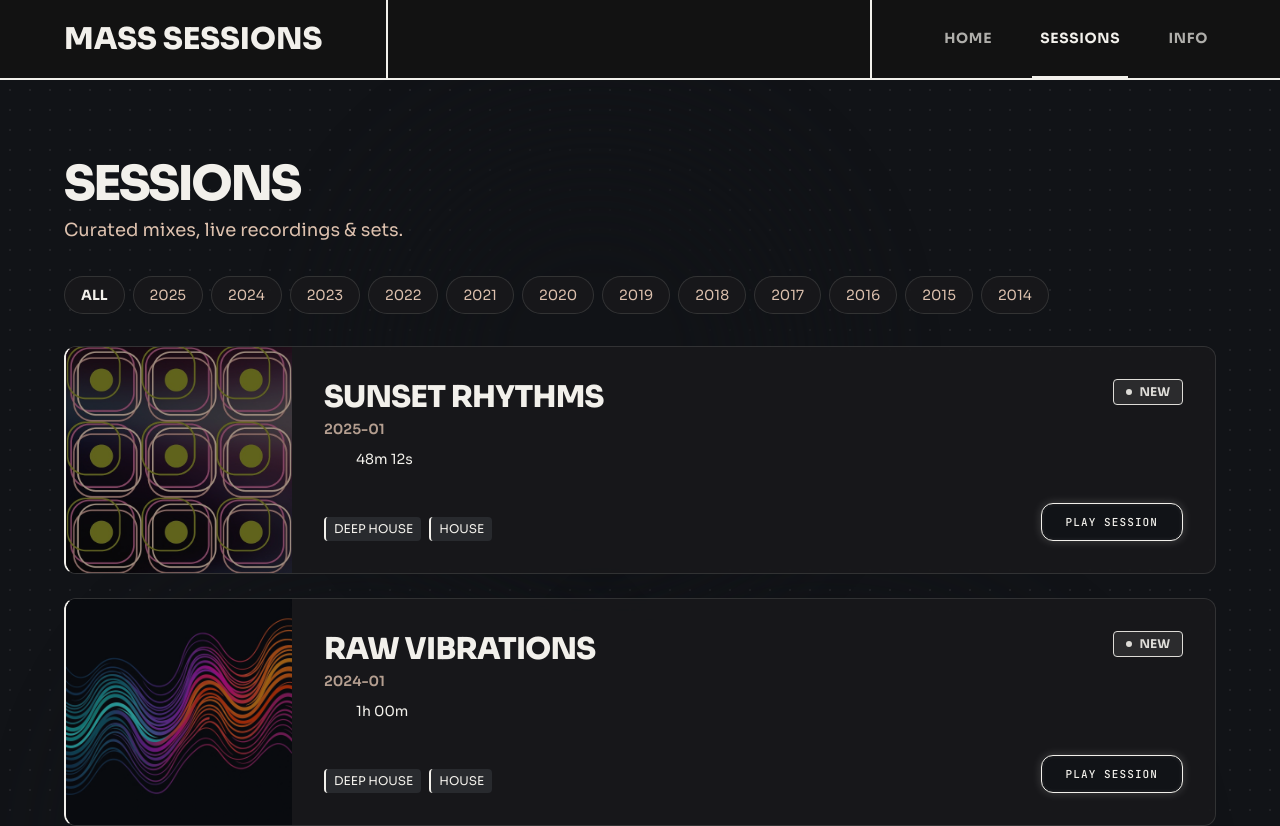
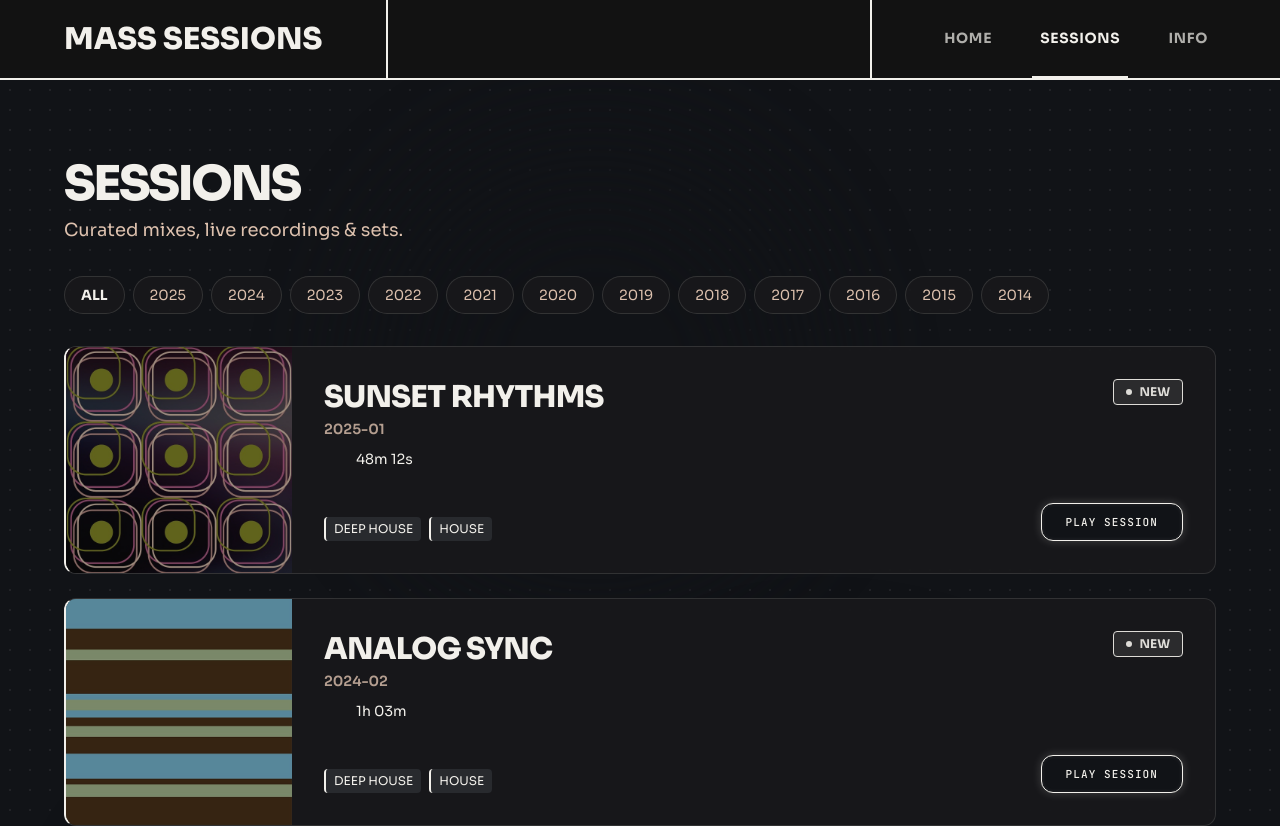
Before and after one commit to andres-manzanera/mass-sessions, a Next.js app: page /sessions in a window 1280 px wide. Shown: the top 826 px of the page. Built offline with nearby package versions, Linux system fonts and the light colour scheme.

Commit message:
feat: add Ben Klock - Analog Sync session using user-provided image

```diff
--- a/src/app/sessions/page.tsx
+++ b/src/app/sessions/page.tsx
@@ -57,7 +57,17 @@ const SESSIONS_DATA: Session[] = [
     genres: ["DEEP HOUSE", "HOUSE"],
     image: "/session_kerri_pattern.png",
     audioUrl: "https://mass-sessions.and7pm.com/wp-content/uploads/2024/01/2024-01.mp3",
-    date: "2024-01",
+    date: "2024-01"
+  },
+  {
+    id: "analog-sync",
+    title: "ANALOG SYNC",
+    artist: "BEN KLOCK (BERLIN)",
+    duration: "1h 03m",
+    genres: ["DEEP HOUSE", "HOUSE"],
+    image: "/session_2024_02.jpg",
+    audioUrl: "https://mass-sessions.and7pm.com/wp-content/uploads/2024/03/2024-02.mp3",
+    date: "2024-02",
     isNew: true
   }
 ];
```
Also changed, not shown: public/session_2024_02.jpg (added).
